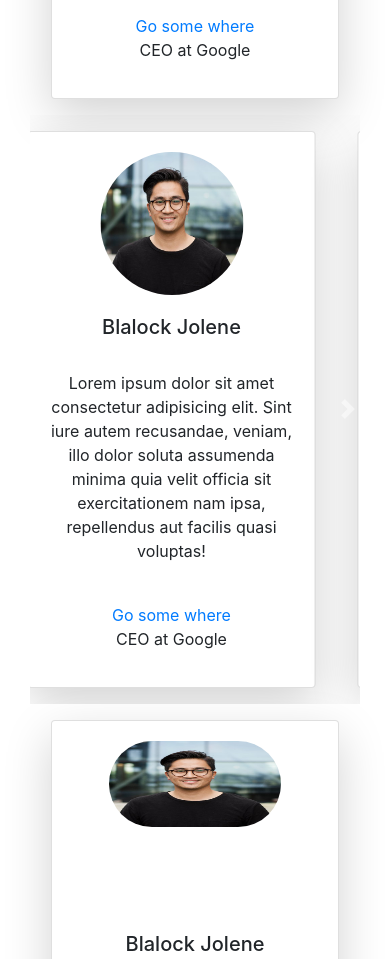
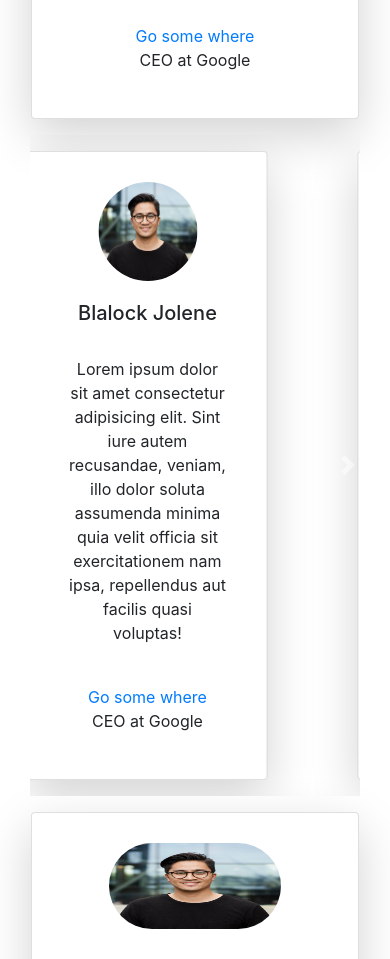
Before and after one commit to Ahmedmubarakweb/blooger-site, a plain HTML site: page index.html in a window 390 px wide. Shown: the part 6180-7139 px from the top of the page. Drawn offline with nearby package versions, Linux system fonts and the light colour scheme.

Commit message:
Update mobile.css

```diff
--- a/css/mobile.css
+++ b/css/mobile.css
@@ -108,12 +108,9 @@
     }
     .carousle-card{
         padding:0;
-        width:18rem !important;
+        width:15rem !important;
     }
-    .testimonials .card{
-        padding:0;
-        width:18rem !important;
-    }
+
 
 }
 @media (max-width:320px){
@@ -130,7 +127,7 @@
         .download h1{
             font-size:1.5em;
         }
-    .testimonials .carousel .card{
+        .testimonials .carousel .card{
             width:15rem !important;
         }
 
```
